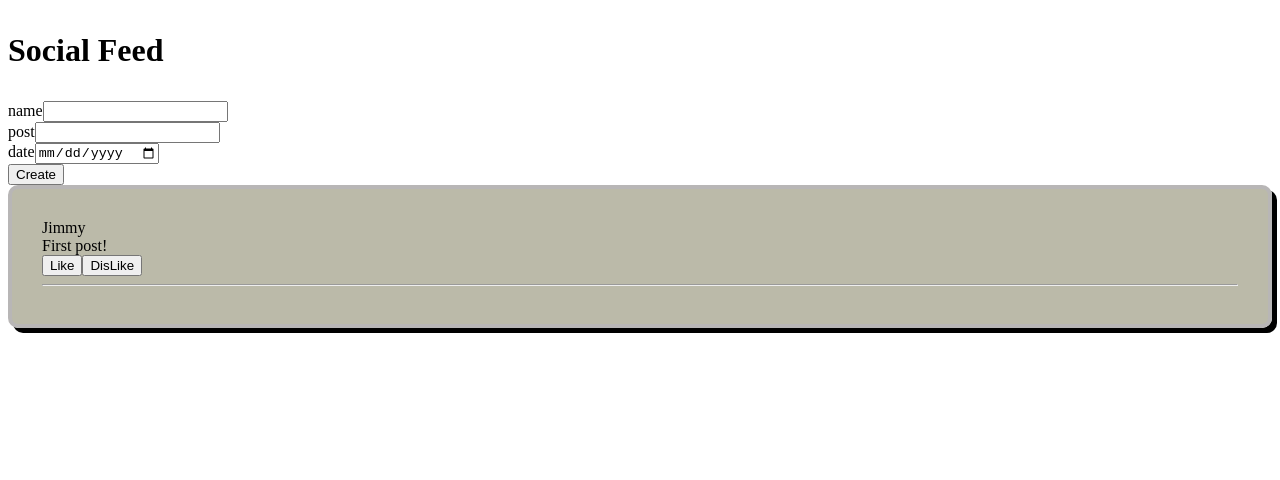
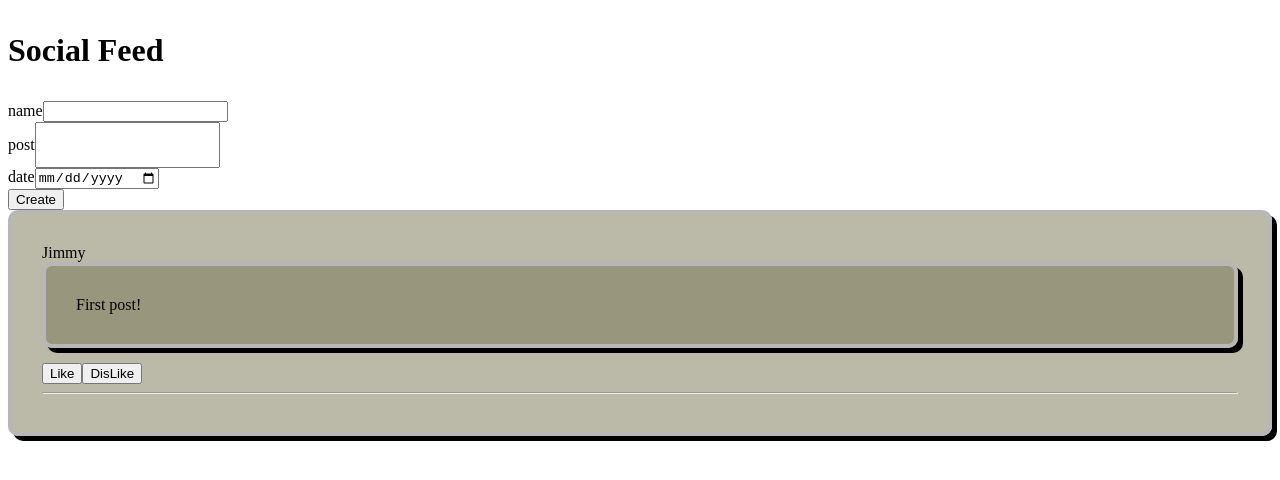
Before and after one commit to JimAdediran/SocialFeed, a React (Create React App) app: page / in a window 1280 px wide. Shown: the top 480 px of the page. Built offline with nearby package versions, Linux system fonts and the light colour scheme.

Commit message:
styling for create post in CreatePost.jsx and Createpost.css

```diff
--- a/src/components/CreatePost/CreatePost.css
+++ b/src/components/CreatePost/CreatePost.css
@@ -0,0 +1,3 @@
+.inputBoxPost{
+    height: 3em
+}
--- a/src/components/CreatePost/CreatePost.jsx
+++ b/src/components/CreatePost/CreatePost.jsx
@@ -1,4 +1,5 @@
 import React, {useState} from "react";
+import "./CreatePost.css"
 
 const CreatePost = (props) =>{
     const [name, setName] = useState("")
@@ -25,7 +26,7 @@ return(
         </div>
         <div>
             <label>post</label>
-            <input type="text" name="post" value={post} onChange={(event)=> setPost(event.target.value)}/>
+            <input type="text" className="inputBoxPost"  name="post" value={post} onChange={(event)=> setPost(event.target.value)}/>
         </div>
         <div>
             <label>date</label>
--- /dev/null
+++ b/src/components/Post_Folder/Post.css
@@ -0,0 +1,4 @@
+.post{
+    size: 30;
+    margin-bottom: 15px;
+}
--- a/src/components/Post_Folder/Post.jsx
+++ b/src/components/Post_Folder/Post.jsx
@@ -1,12 +1,12 @@
 import React from "react";
 import CustomButton from "../Button/Button"
-
+import "./Post.css"
 
 const Post = (props)=>{
     return(
 <div>
     <div>{props.name}</div>
-    <div>{props.post}</div>
+    <div className="post">{props.post}</div>
     <div>{props.date}</div>
     <CustomButton />
 </div>
```
